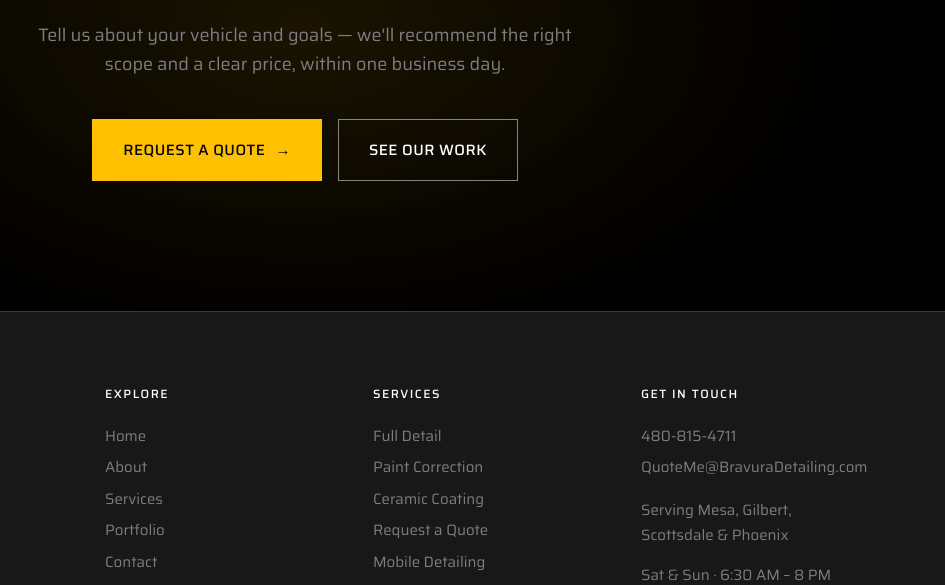
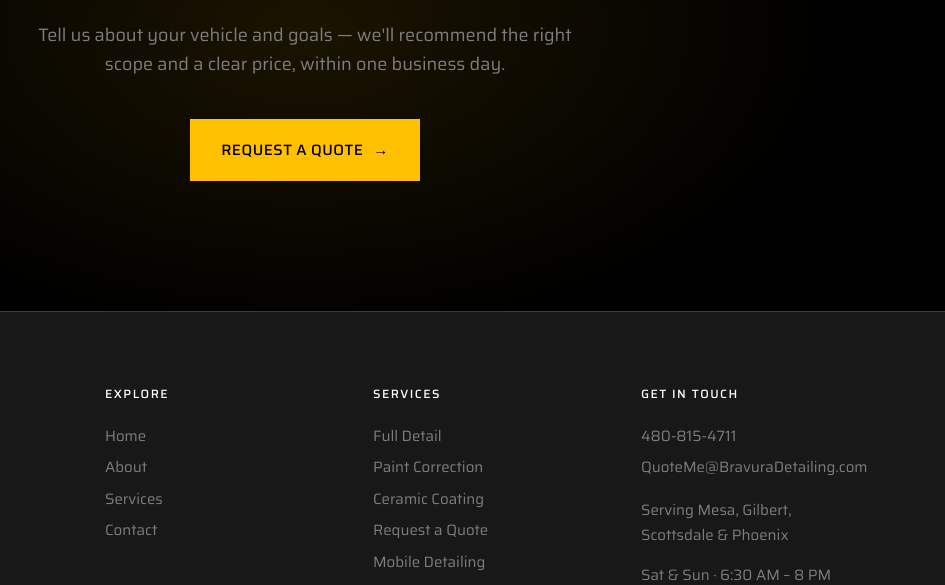
Before and after one commit to zenithsAwper/BravuraDetailing, a website: page services.html in a window 1280 px wide. Shown: the part 7253-7838 px from the top of the page, 335-1280 px from the left. Drawn offline with Linux system fonts and the light colour scheme.

Commit message:
Remove all links to hidden Portfolio page
Portfolio page is being held back until more before/after photos are ready,
so drop the "View Our Work"/"See Our Work" CTAs and footer Portfolio links
across all pages.

```diff
--- a/services.html
+++ b/services.html
@@ -434,7 +434,6 @@
     <p class="lede">Tell us about your vehicle and goals — we'll recommend the right scope and a clear price, within one business day.</p>
     <div class="cta-buttons">
       <a href="contact.html" class="btn btn-gold">Request a Quote <span aria-hidden="true">→</span></a>
-      <a href="portfolio.html" class="btn btn-ghost">See Our Work</a>
     </div>
   </div>
 </section>
@@ -455,7 +454,6 @@
         <a href="index.html" class="footer-link">Home</a>
         <a href="about.html" class="footer-link">About</a>
         <a href="services.html" class="footer-link">Services</a>
-        <a href="portfolio.html" class="footer-link">Portfolio</a>
         <a href="contact.html" class="footer-link">Contact</a>
       </div>
       <div class="footer-col">
```
Also changed, not shown: about.html (+0 -1 lines), addons.html (+0 -1 lines), contact.html (+0 -1 lines), index.html (+0 -2 lines), portfolio.html (+0 -1 lines).
